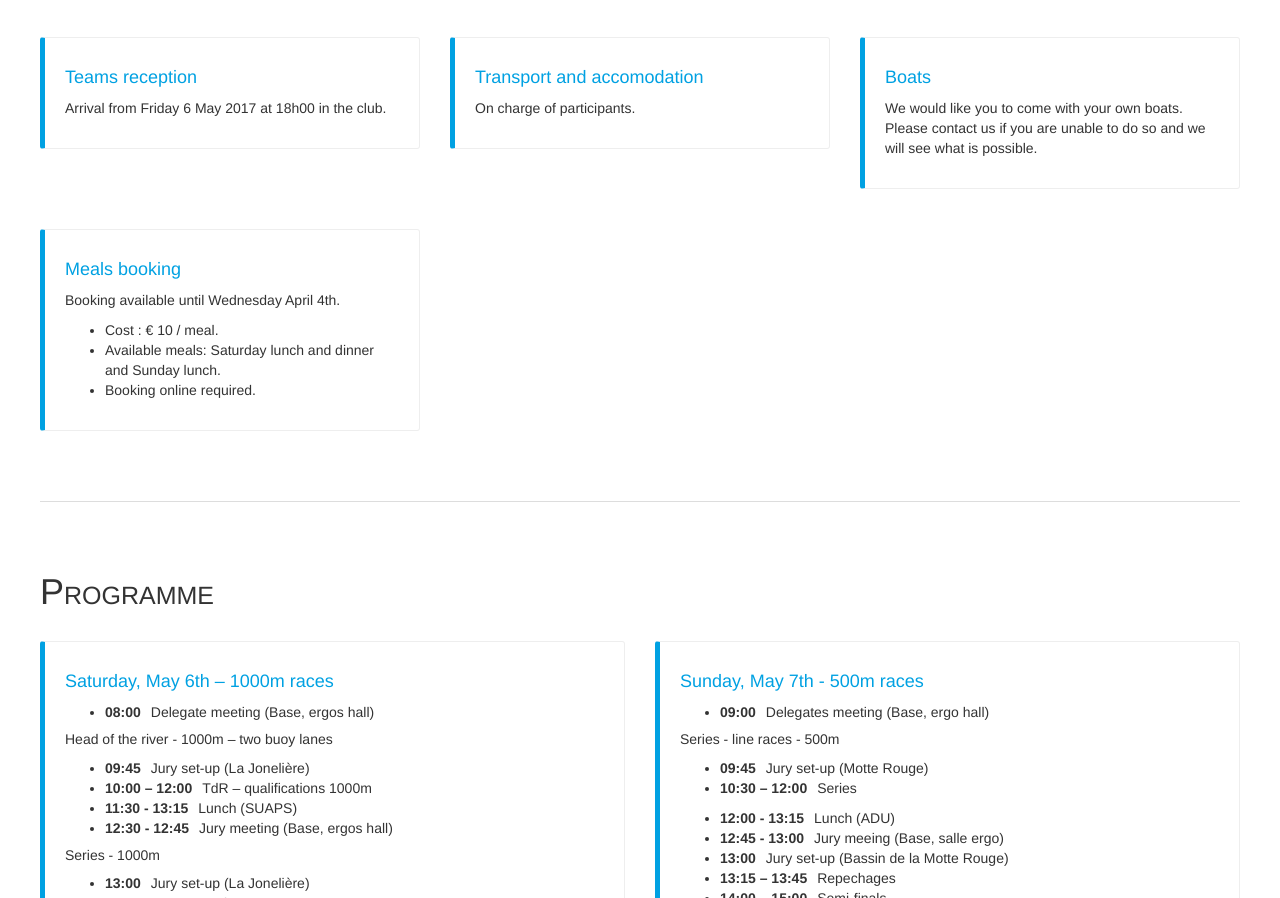
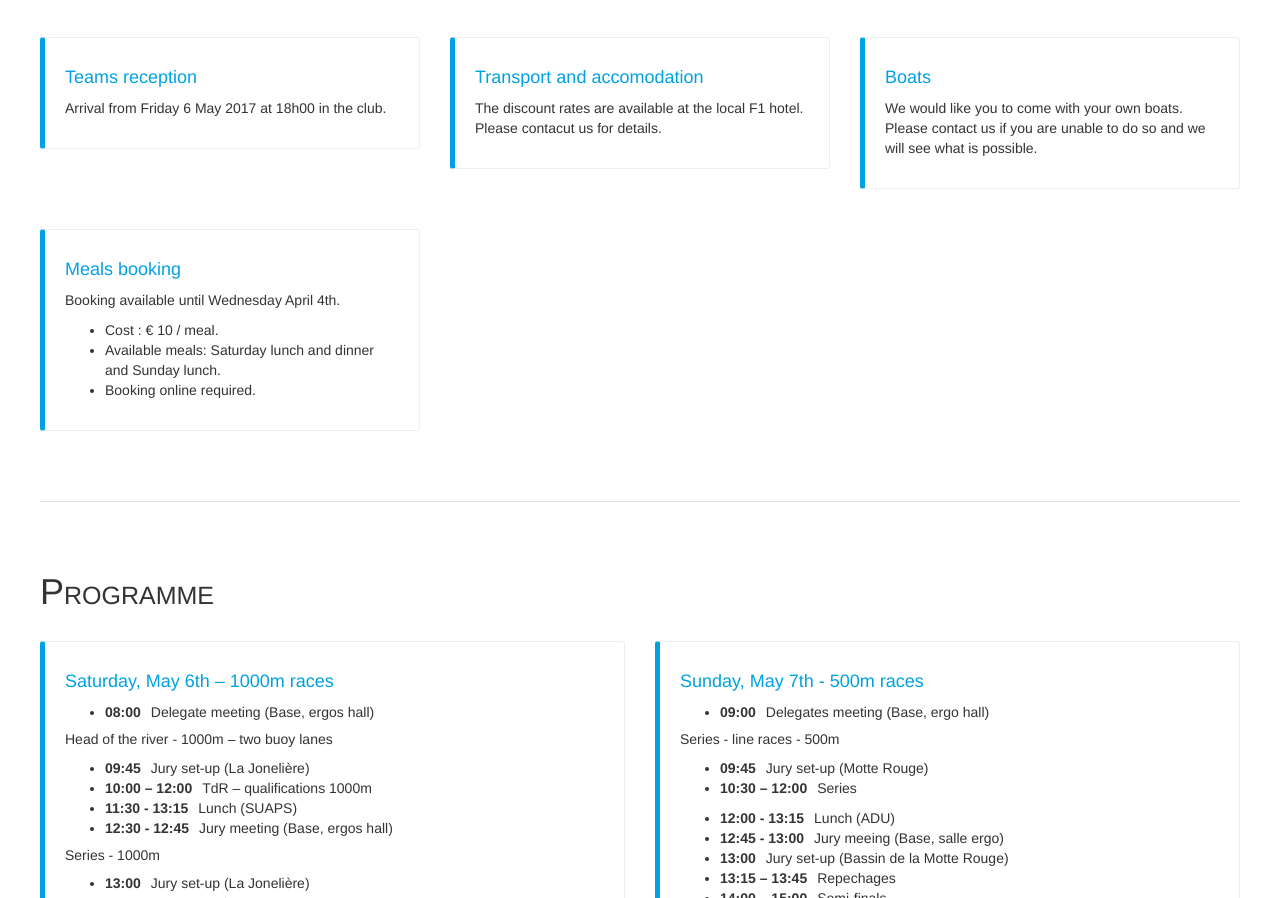
Before and after one commit to mickaeltardy/regataiades-website, a website: page index.en.html in a window 1280 px wide. Shown: the part 1075-1973 px from the top of the page. Drawn offline with nearby package versions, Linux system fonts and the light colour scheme; files that its build step writes are made by us from their sources; files whose address does not match are found by name.

Commit message:
Add hotel details

```diff
--- a/index.en.html
+++ b/index.en.html
@@ -165,7 +165,7 @@
 				<div class="bs-callout bs-callout-info"
 					id="callout-helper-context-color-specificity">
 					<h4>Transport and accomodation</h4>
-					<p>On charge of participants.</p>
+					<p>The discount rates are available at the local F1 hotel. Please contacut us for details.</p>
 				</div>
 			</div>
 			<div class="col-md-4">
```
